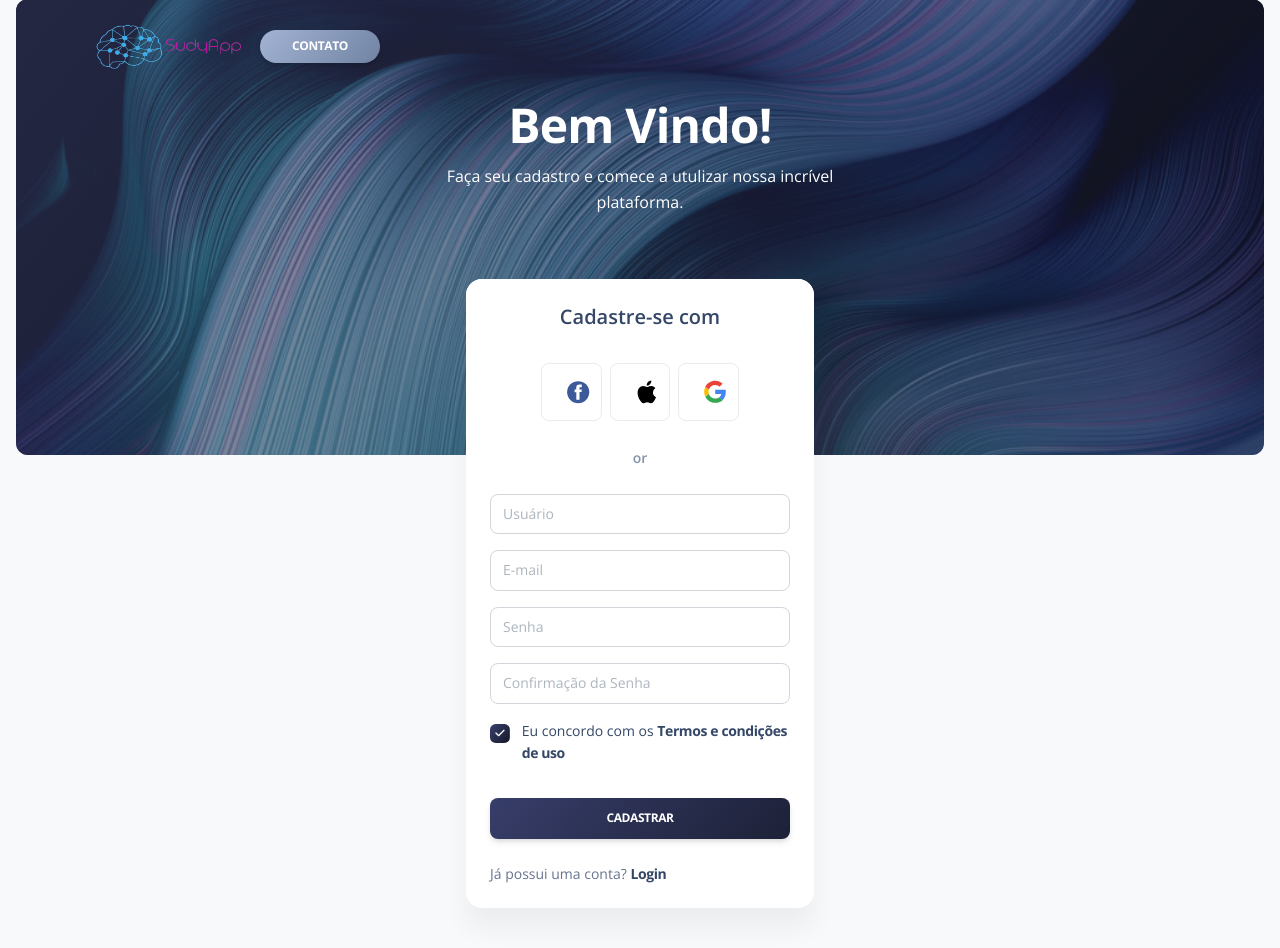
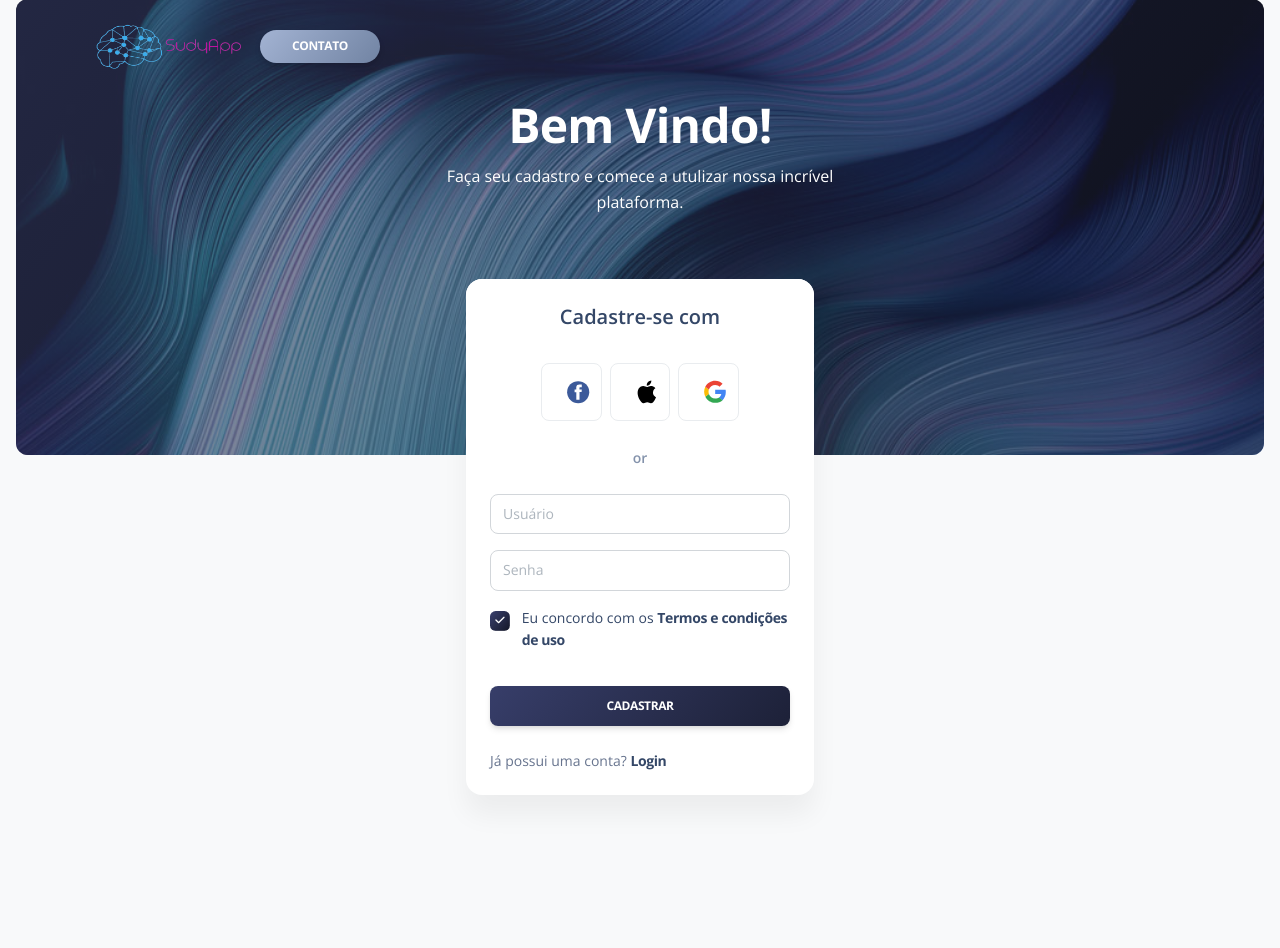
Before and after one commit to RicardoTaverna/sudyapp, a Django app: page /signup/ in a window 1280 px wide. Shown: the part 17-965 px from the top of the page. Run offline with Django 3.2, Linux system fonts and the light colour scheme; some libraries are stand-ins or nearby versions.

Commit message:
tela de cadastro

```diff
--- a/templates/registration/signup.html
+++ b/templates/registration/signup.html
@@ -73,15 +73,15 @@
 							<div class="mb-3">
 								<input type="text" class="form-control" placeholder="Usuário" aria-label="Usuário" aria-describedby="email-addon" name="username">
 							</div>
-							<div class="mb-3">
+							<!-- <div class="mb-3">
 								<input type="email" class="form-control" placeholder="E-mail" aria-label="E-mail" aria-describedby="email-addon" name="email">
-							</div>
+							</div> -->
 							<div class="mb-3">
 								<input type="password" class="form-control" placeholder="Senha" aria-label="Senha" aria-describedby="password-addon" name="password1">
 							</div>
-							<div class="mb-3">
+							<!-- <div class="mb-3">
 								<input type="password" class="form-control" placeholder="Confirmação da Senha" aria-label="Confirmação da Senha" aria-describedby="password-addon" name="password2">
-							</div>
+							</div> -->
 							<div class="form-check form-check-info text-left">
 								<input class="form-check-input" type="checkbox" value="" id="flexCheckDefault" checked>
 								<label class="form-check-label" for="flexCheckDefault">
```
